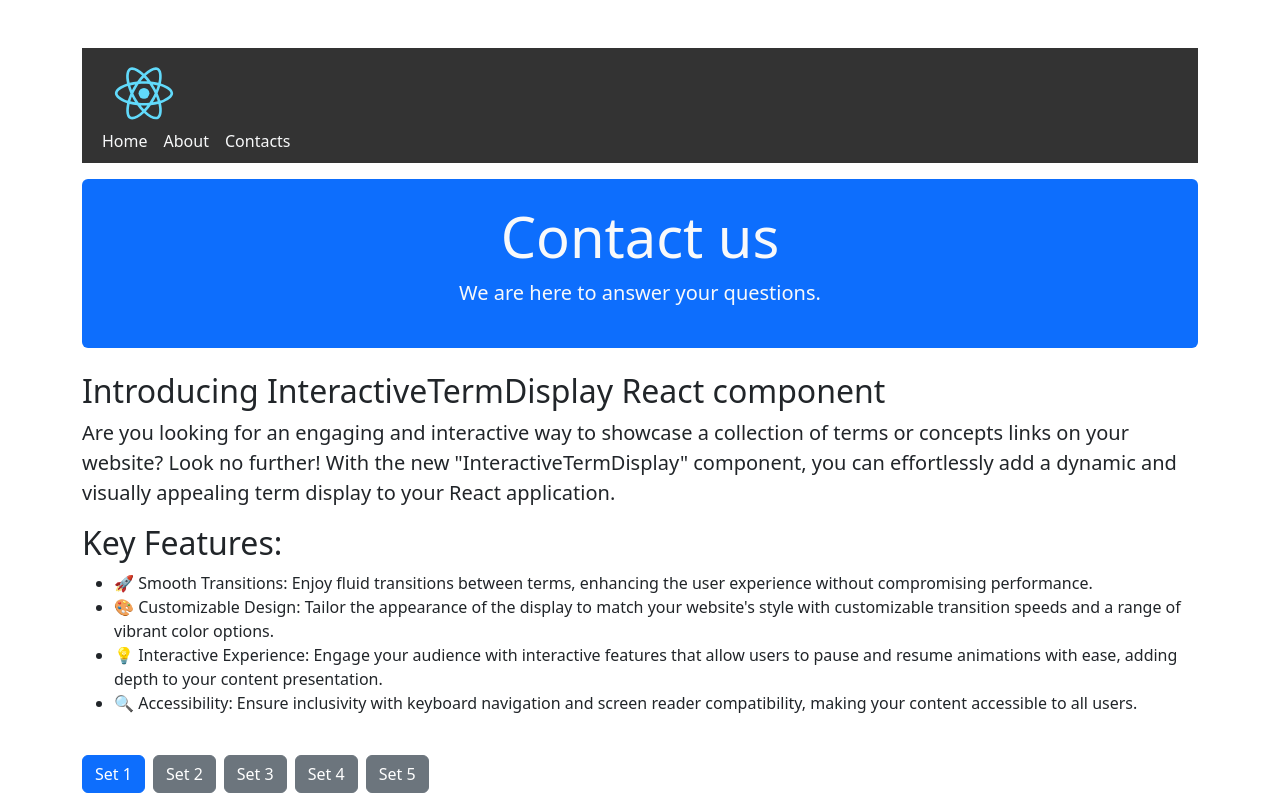
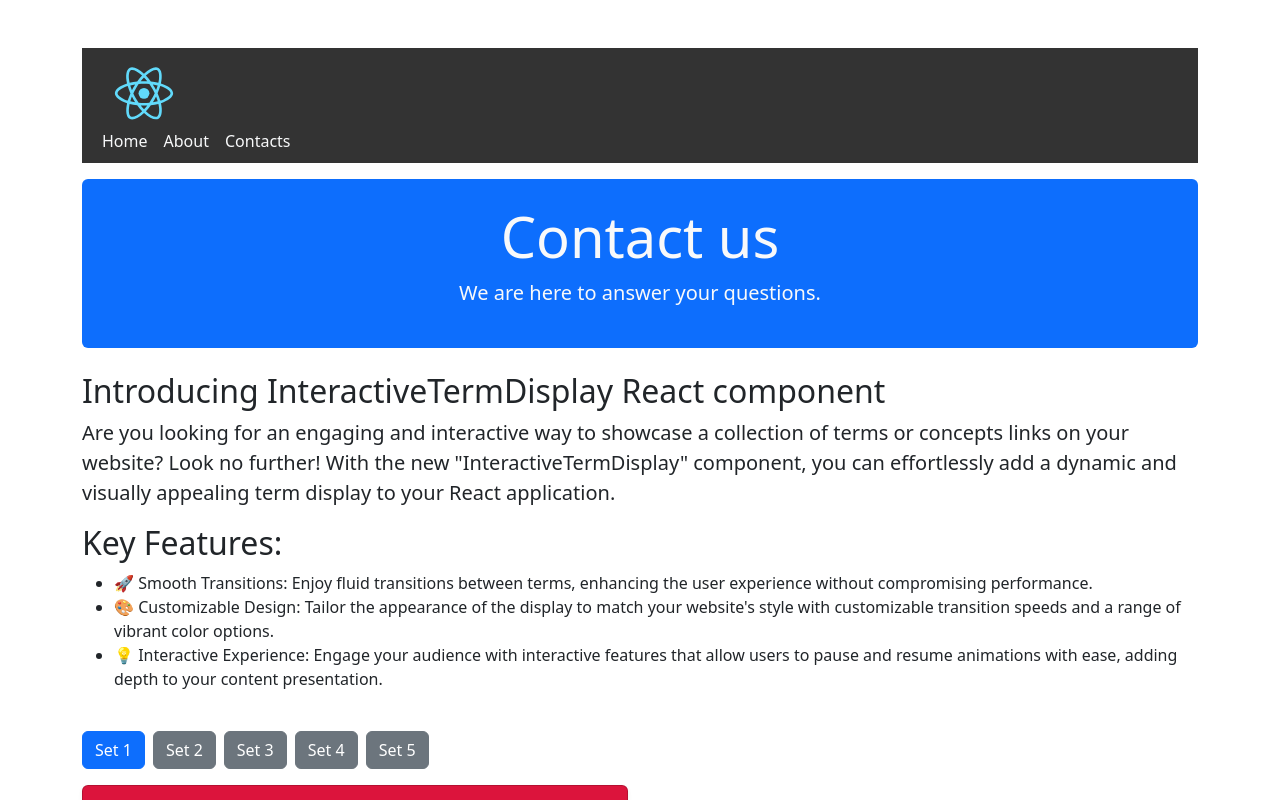
Before and after one commit to stefanovic/react-app, a React (Create React App) app: page /contatti in a window 1280 px wide. Shown: the top 800 px of the page. Built offline with nearby package versions, Linux system fonts and the light colour scheme.

Commit message:
Added Smooth Transitions to InteractiveTermDisplay

```diff
--- a/src/pages/Contatti/index.js
+++ b/src/pages/Contatti/index.js
@@ -81,7 +81,7 @@ const Contact = () => {
     <li><span>🚀</span> Smooth Transitions: Enjoy fluid transitions between terms, enhancing the user experience without compromising performance.</li>
     <li><span>🎨</span> Customizable Design: Tailor the appearance of the display to match your website's style with customizable transition speeds and a range of vibrant color options.</li>
     <li><span>💡</span> Interactive Experience: Engage your audience with interactive features that allow users to pause and resume animations with ease, adding depth to your content presentation.</li>
-    <li><span>🔍</span> Accessibility: Ensure inclusivity with keyboard navigation and screen reader compatibility, making your content accessible to all users.</li>
+
 </ul>
 
 <br>
```
